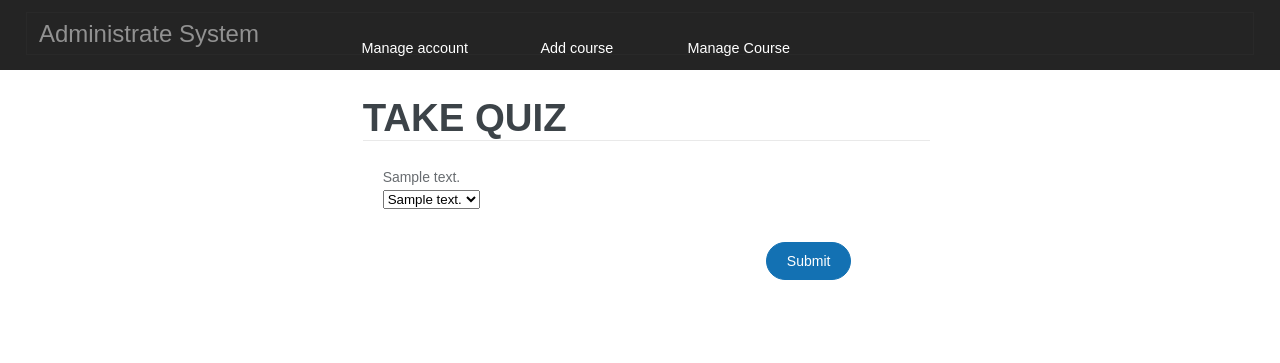
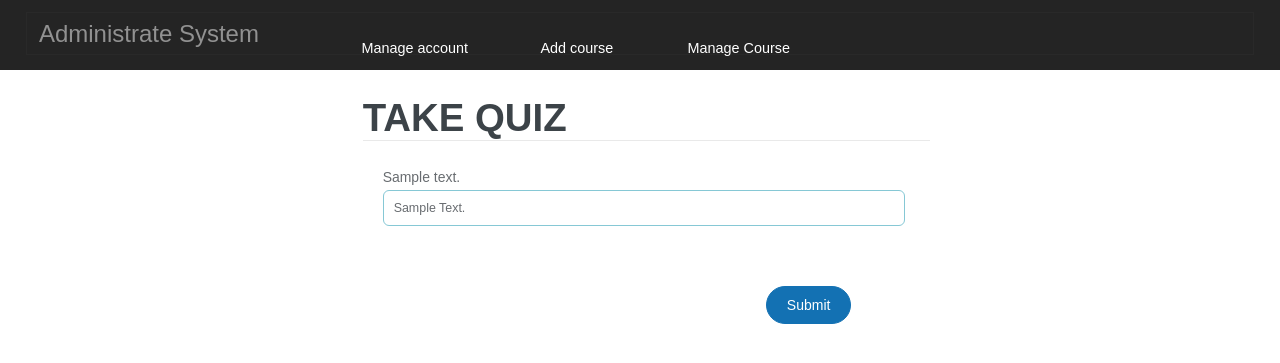
Before and after one commit to justin-f-perez/rj2, a Django app: page /take_quiz/1/ in a window 1280 px wide. Shown: the part 72-435 px from the top of the page. Run offline with Django 3.2, Linux system fonts and the light colour scheme; a user stored in the database is signed in; tables that the repository leaves empty hold one stand-in row (values such as "Sample post").

Commit message:
changed webpage

```diff
--- a/rj2/static/rj2/css/style.css
+++ b/rj2/static/rj2/css/style.css
@@ -23,6 +23,28 @@ img{max-width:100%;}
 body {
   font-family: 'Microsoft yahei', sans-serif;
   background: #ffffff;
+}
+
+.select{
+    padding: 10px;
+    display: block;
+    width: 95.333333%;
+    outline: none;
+    font-family: 'Microsoft yahei', sans-serif;
+    font-size: 0.8925em;
+    color:  #686C70;
+    -webkit-appearance: none;
+    text-transform: capitalize;
+    background: none;
+    border: 1px solid #86C8D5;
+    -webkit-transition: all 0.3s ease-in-out;
+    -moz-transition: all 0.3s ease-in-out;
+    -o-transition: all 0.3s ease-in-out;
+    transition: all 0.3s ease-in-out;
+    border-radius: 6px;
+    -webkit-border-radius: 6px;
+    -moz-border-radius: 6px;
+    -o-border-radius: 6px;
 }
 
 .buttonHolder{
--- a/rj2/templates/rj2/take_quiz.html
+++ b/rj2/templates/rj2/take_quiz.html
@@ -14,7 +14,7 @@
 		{% for question in questions %}
 		{{ question.text }}
 		<br />
-		<select name="question_{{ question.id }}">
+		<select class="select" name="question_{{ question.id }}">
 			{% for answer in question.answers.all %}
 			<option value="{{ answer.id }}"> {{ answer.text }} </option>
 			{% endfor %}
```
Also changed, not shown: rj2/templates/rj2/answer_list.html (+10 -13 lines), rj2/templates/rj2/editCourse.html (+4 -8 lines).
